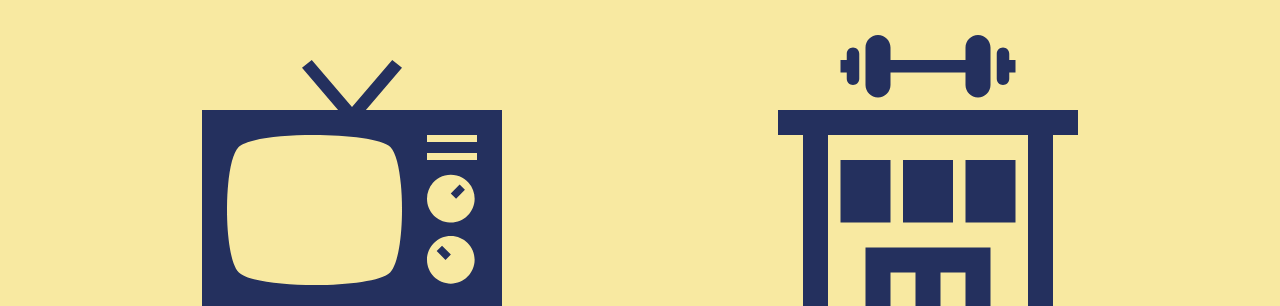
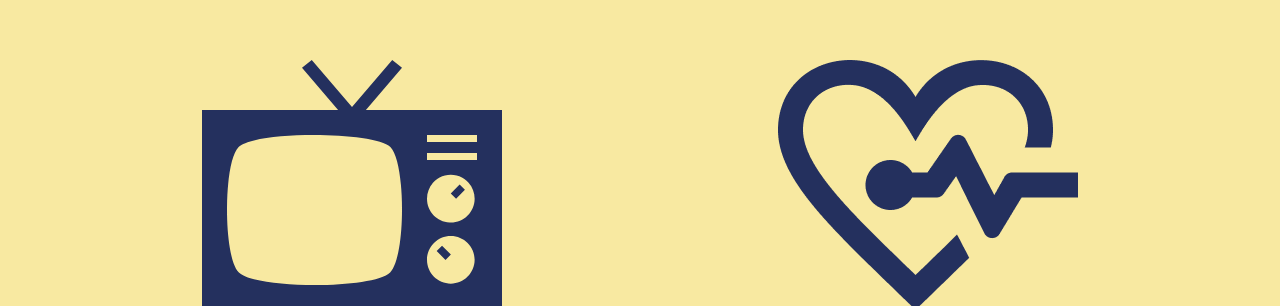
Before and after one commit to RachelLi13/Portfolio, a plain HTML site: page projects/index.html in a window 1280 px wide. Shown: the part 325-631 px from the top of the page. Drawn offline with Linux system fonts and the light colour scheme; a web font is replaced by a local one.

Commit message:
icon change

```diff
--- a/projects/index.html
+++ b/projects/index.html
@@ -40,7 +40,7 @@
       <div class="fitness">
         <h2>Essential Fitness</h2>
         <a href="https://rachelli13.github.io/EssentialFitness/"
-          ><img src="../images/iconmonstr-building-40 1 (3).svg" alt="" />
+          ><img src="../images/iconmonstr-medical-7 1.png" alt="" />
         </a>
       </div>
     </section>
```
Also changed, not shown: images/iconmonstr-medical-7 1.png (added).
